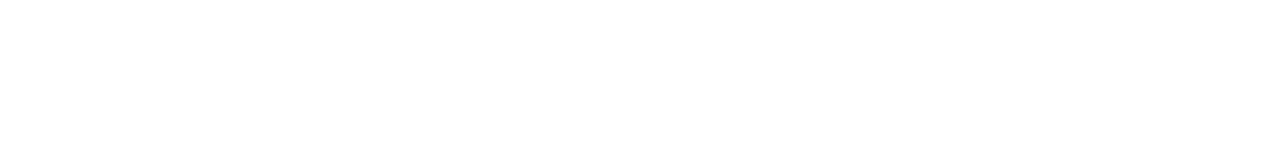
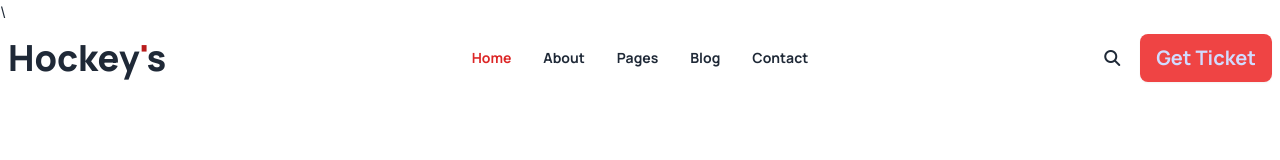
Before and after one commit to protap1100/assignment-3, a plain HTML site: page index.html in a window 1280 px wide. Drawn offline with nearby package versions, Linux system fonts and the light colour scheme.

Commit message:
navbar section done

```diff
--- a/index.html
+++ b/index.html
@@ -3,11 +3,23 @@
 <head>
     <meta charset="UTF-8">
     <meta name="viewport" content="width=device-width, initial-scale=1.0">
-    <title></title>
+    <title>Hockey's Club</title>
     <!-- Daisy and Tailwind cdn -->
     <link href="https://cdn.jsdelivr.net/npm/daisyui@4.6.0/dist/full.min.css" rel="stylesheet" type="text/css" />
     <script src="https://cdn.tailwindcss.com"></script>
-
+    <!-- Font Awesome Cdn -->\
+    <link rel="stylesheet" href="https://cdnjs.cloudflare.com/ajax/libs/font-awesome/6.5.1/css/all.min.css" integrity="sha512-DTOQO9RWCH3ppGqcWaEA1BIZOC6xxalwEsw9c2QQeAIftl+Vegovlnee1c9QX4TctnWMn13TZye+giMm8e2LwA==" crossorigin="anonymous" referrerpolicy="no-referrer" />
+    <!-- Google Fonts -->
+    <link rel="preconnect" href="https://fonts.googleapis.com">
+    <link rel="preconnect" href="https://fonts.gstatic.com" crossorigin>
+    <link href="https://fonts.googleapis.com/css2?family=Manrope:wght@300;400;500;600;700;800&display=swap" rel="stylesheet">
+    <!-- Customize stylesheet -->
+    <style>
+        .font-manrope{
+            font-family: 'Manrope', sans-serif;
+        }
+    </style>
+    <!-- Tailwind Script -->
     <script>
         tailwind.config = {
           theme: {
@@ -18,10 +30,58 @@
             }
           }
         }
-      </script>
+    </script>
+</head>
+<body class="font-manrope">
 
-</head>
-<body>
+    <!-- Header Section Started -->
+    <header class="container mx-auto">
+        <!-- nav section started  -->
+        <div class="navbar bg-base-100">
+            <div class="navbar-start">
+              <div class="dropdown">
+                <div tabindex="0" role="button" class="btn btn-ghost lg:hidden">
+                  <svg xmlns="http://www.w3.org/2000/svg" class="h-5 w-5" fill="none" viewBox="0 0 24 24" stroke="currentColor"><path stroke-linecap="round" stroke-linejoin="round" stroke-width="2" d="M4 6h16M4 12h8m-8 6h16" /></svg>
+                </div>
+                <ul tabindex="0" class="menu menu-sm dropdown-content mt-3 z-[1] p-2 shadow bg-base-100 rounded-box w-52">
+                  <li><a>Home</a></li>
+                  <li><a>About</a></li>
+                  <li><a>Pages</a></li>
+                  <li><a>Blog</a></li>
+                  <li><a>Contact</a></li>
+                </ul>
+              </div>
+              <a class="text-4xl font-extrabold">Hockey<span class="text-red-700">'</span>s</a>
+            </div>
+            <div class="navbar-center hidden lg:flex">
+              <ul class="menu menu-horizontal px-1">
+                  <li class="text-red-600 font-bold"><a>Home</a></li>
+                  <li class="font-bold"><a>About</a></li>
+                  <li class="font-bold"><a>Pages</a></li>
+                  <li class="font-bold"><a>Blog</a></li>
+                  <li class="font-bold"><a>Contact</a></li>
+              </ul>
+            </div>
+            <div class="navbar-end space-x-5">
+                <i class="fa-solid fa-magnifying-glass "></i>
+              <a class="btn btn-primary bg-red-500 border-none text-xl font-bold">Get Ticket</a>
+            </div>
+          </div>
+        <!-- nav section ended -->
+    </header>
+    <!-- Header section Ended -->
+
+    <!-- Main section Started -->
+    <main>
+
+    </main>
+    <!-- Main section Ended -->
+
+    <!-- Footer section started -->
+    <footer>
+
+    </footer>
+    <!-- Footer section Ended -->
 
 </body>
 </html>
```
